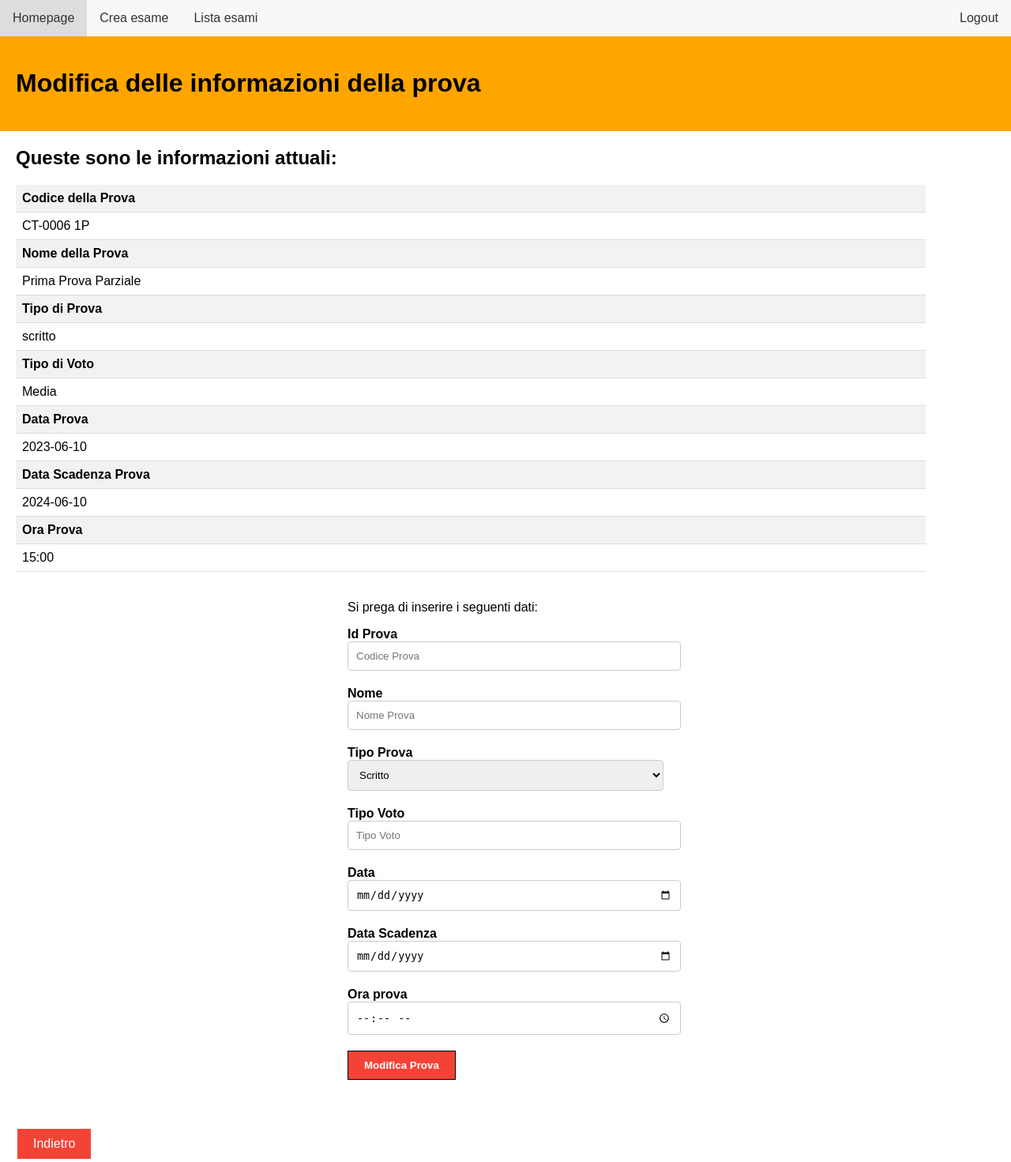
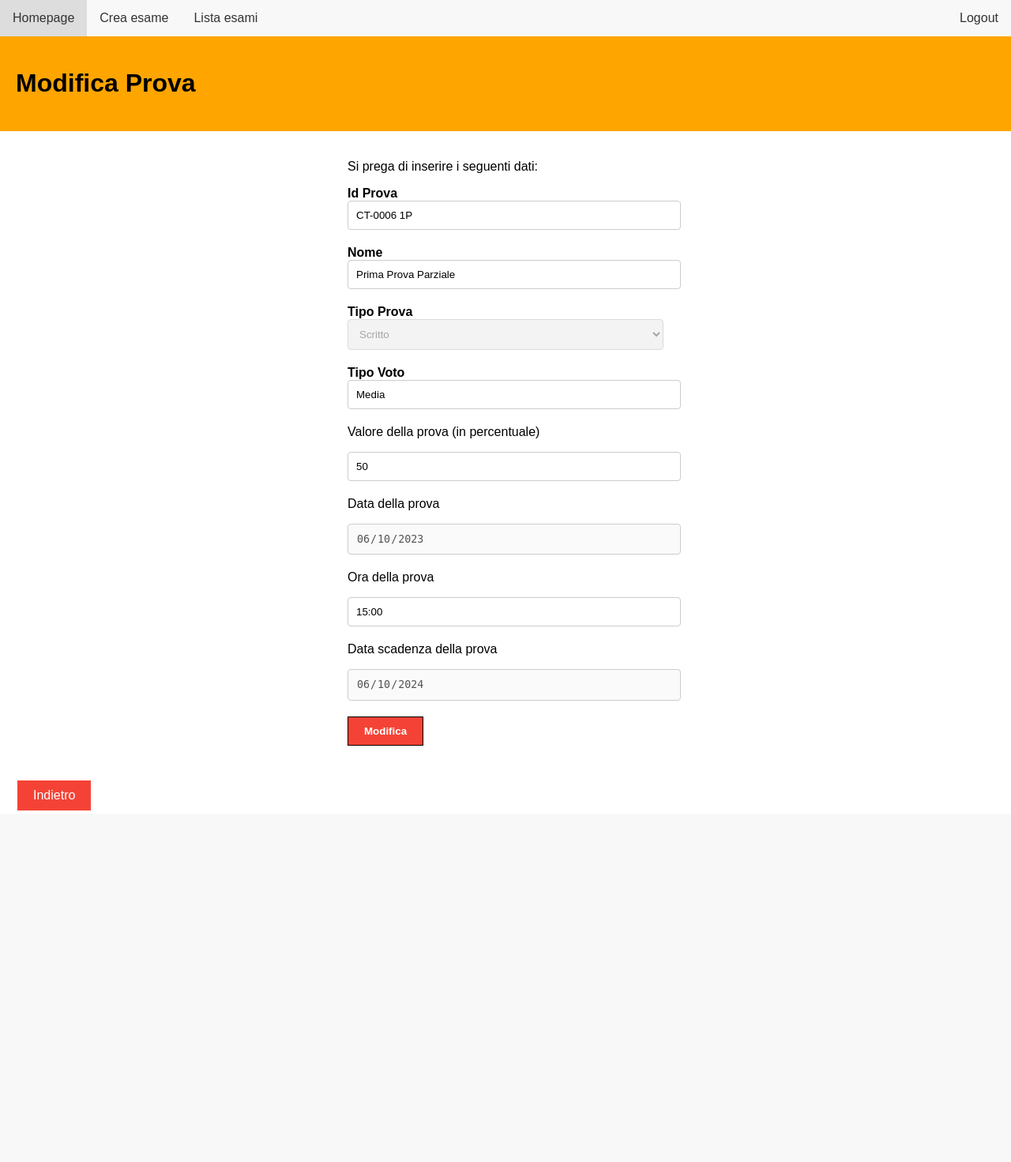
Before and after one commit to Jimpoz/Progetto-BD, a Flask app: a page that uses app/templates/modify_test.html in a window 1280 px wide. Shown: the whole page at 79% size. After the commit the page ends 1026 px from the top, so only its background shows below. Run offline with Flask 3, Linux system fonts and the light colour scheme; a user stored in the database is signed in; data comes from the database, SQL or seed files in the repository; both versions use the stored data as it was after the commit.

Commit message:
Sistemato pagina studente Sistemato visualizzazione modifica prova

```diff
--- a/app/static/functions.js
+++ b/app/static/functions.js
@@ -1,3 +1,14 @@
 function goBack() {
     window.history.back();
 }
+
+function enableEdit(formId, fieldId) {
+    var form = document.getElementById(formId);
+    var field = form.elements[fieldId];
+
+    if (form.enable_edit.checked) {
+        field.removeAttribute("readonly");
+    } else {
+        field.setAttribute("readonly", "readonly");
+    }
+}
--- a/app/templates/create_test.html
+++ b/app/templates/create_test.html
@@ -44,6 +44,11 @@
         </div>
 
         <div class="form-group">
+            <p>Valore della prova (in percentuale)</p>
+            {{ form.percentuale(class="w3-input w3-border", placeholder="Percentuale") }}
+        </div>
+
+        <div class="form-group">
             <p>Data della prova</p> {{ form.data }}
         </div>
 
--- a/app/templates/modify_test.html
+++ b/app/templates/modify_test.html
@@ -1,7 +1,6 @@
 <!DOCTYPE html>
 <html lang="en">
 <head>
-    <link rel="stylesheet" href="../static/exam_page.css">
     <link rel="stylesheet" href="../static/create_exam.css">
     <link rel="stylesheet" href="../static/goback.css">
     <script src="{{ url_for('static', filename='functions.js') }}"></script>
@@ -9,19 +8,9 @@
     <meta http-equiv="X-UA-Compatible" content="IE=edge">
     <meta name="viewport" content="width=device-width, initial-scale=1.0">
     <title>Modifica Prova</title>
-
-    {% if show_popup %}
-    <script>
-        window.onload = function() {
-            alert("Prova Modificata Correttamente");
-        };
-    </script>
-    {% endif %}
-
 </head>
 
 <body>
-
     <ul>
         <li><a href="{{ url_for('routes.homepage') }}">Homepage</a></li>
         <li><a href="{{ url_for('routes.create_exam') }}">Crea esame</a></li>
@@ -29,132 +18,96 @@
         <li style="float:right"><a href="{{ url_for('routes.login') }}">Logout</a></li>
     </ul>
 
-    <div id="Informazioni" class="w3-container">
-        <h1>Modifica delle informazioni della prova</h1>
+    <div id="Create_Test" class="w3-container">
+        <h1>Modifica Prova</h1>
     </div>
 
-    <div id="Test_Details">
-        <h2>Queste sono le informazioni attuali:</h2>
-        <table>
-            <thead>
-                <tr>
-                    <th>Codice della Prova</th>
-                </tr>
-            </thead>
-            <tbody>
-                <td>{{ prova.idP }}</td>
-            </tbody>
-        </table>
-
-        <table>
-            <thead>
-                <tr>
-                    <th>Nome della Prova</th>
-                </tr>
-            </thead>
-            <tbody>
-                <td>{{ prova.nome_prova }}</td>
-            </tbody>
-        </table>
-
-        <table>
-            <thead>
-                <tr>
-                    <th>Tipo di Prova</th>
-                </tr>
-            </thead>
-            <tbody>
-                <td>{{ prova.tipo_prova }}</td>
-            </tbody>
-        </table>
-
-        <table>
-            <thead>
-                <tr>
-                    <th>Tipo di Voto</th>
-                </tr>
-            </thead>
-            <tbody>
-                <td>{{ prova.tipo_voto }}</td>
-            </tbody>
-        </table>
-
-        <table>
-            <thead>
-                <tr>
-                    <th>Data Prova</th>
-                </tr>
-            </thead>
-            <tbody>
-                <td>{{ prova.data }}</td>
-            </tbody>
-        </table>
-
-        <table>
-            <thead>
-                <tr>
-                    <th>Data Scadenza Prova</th>
-                </tr>
-            </thead>
-            <tbody>
-                <td>{{ prova.data_scadenza }}</td>
-            </tbody>
-        </table>
-
-        <table>
-            <thead>
-                <tr>
-                    <th>Ora Prova</th>
-                </tr>
-            </thead>
-            <tbody>
-                <td>{{ prova.ora_prova }}</td>
-            </tbody>
-        </table>
-
-    </div>
-
-    <form method="POST" action="{{ url_for('routes.modify_prova', idP=idP) }}">
-
+    <form id="create_test" method="POST" action="{{ url_for('routes.modify_prova', idP=idP) }}">
         <p>Si prega di inserire i seguenti dati:</p>
         {{ form.hidden_tag() }}
+
         <div class="form-group">
             {{ form.idP.label(class="w3-label") }}
-            {{ form.idP(class="w3-input w3-border", placeholder="Codice Prova") }}
-        </div>
-        <div class="form-group">
-            {{ form.nome_prova.label(class="w3-label") }}
-            {{ form.nome_prova(class="w3-input w3-border", placeholder="Nome Prova") }}
-        </div>
-        <div class="form-group">
-            {{ form.tipo_prova.label(class="w3-label") }}
-            {{ form.tipo_prova(class="w3-input w3-border", placeholder="Tipo Prova") }}
-        </div>
-        <div class="form-group">
-            {{ form.tipo_voto.label(class="w3-label") }}
-            {{ form.tipo_voto(class="w3-input w3-border", placeholder="Tipo Voto") }}
-        </div>
-        <div class="form-group">
-            {{ form.data.label(class="w3-label") }}
-            {{ form.data(class="w3-input w3-border", placeholder="Data Prova") }}
-        </div>
-        <div class="form-group">
-            {{ form.data_scadenza.label(class="w3-label") }}
-            {{ form.data_scadenza(class="w3-input w3-border", placeholder="Data Scadenza Prova") }}
-        </div>
-        <div class="form-group">
-            {{ form.ora_prova.label(class="w3-label") }}
-            {{ form.ora_prova(class="w3-input w3-border", placeholder="Ora Prova") }}
+            {% if form.enable_edit.data %}
+                {{ form.idP(class="w3-input w3-border", placeholder="Id Prova") }}
+            {% else %}
+                {{ form.idP(class="w3-input w3-border", placeholder="Id Prova", readonly="readonly") }}
+            {% endif %}
         </div>
 
         <div class="form-group">
-            {{ form.submit(class="w3-btn w3-red w3-hover-green w3-border-black") }}
+            {{ form.nome_prova.label(class="w3-label") }}
+            {% if form.enable_edit.data %}
+                {{ form.nome_prova(class="w3-input w3-border", placeholder="Nome Prova") }}
+            {% else %}
+                {{ form.nome_prova(class="w3-input w3-border", placeholder="Nome Prova", readonly="readonly") }}
+            {% endif %}
+        </div>
+
+        <div class="form-group">
+            {{ form.tipo_prova.label(class="w3-label") }}
+            {% if form.enable_edit.data %}
+                {{ form.tipo_prova(class="w3-input w3-border") }}
+            {% else %}
+                {{ form.tipo_prova(class="w3-input w3-border", disabled="disabled") }}
+            {% endif %}
+        </div>
+
+        <div class="form-group">
+            {{ form.tipo_voto.label(class="w3-label") }}
+            {% if form.enable_edit.data %}
+                {{ form.tipo_voto(class="w3-input w3-border", placeholder="Tipo Voto") }}
+            {% else %}
+                {{ form.tipo_voto(class="w3-input w3-border", placeholder="Tipo Voto", readonly="readonly") }}
+            {% endif %}
+        </div>
+
+        <div class="form-group">
+            <p>Valore della prova (in percentuale)</p>
+            {% if form.enable_edit.data %}
+                {{ form.percentuale(class="w3-input w3-border", placeholder="Percentuale") }}
+            {% else %}
+                {{ form.percentuale(class="w3-input w3-border", placeholder="Percentuale", readonly="readonly") }}
+            {% endif %}
+        </div>
+
+        <div class="form-group">
+            <p>Data della prova</p>
+            {% if form.enable_edit.data %}
+                {{ form.data(class="w3-input w3-border") }}
+            {% else %}
+                {{ form.data(class="w3-input w3-border", disabled="disabled") }}
+            {% endif %}
+        </div>
+
+        <div class="form-group">
+            <p>Ora della prova</p>
+            {% if form.enable_edit.data %}
+                <input type="text" class="w3-input w3-border" id="ora_prova" name="ora_prova" value="{{ prova.ora_prova }}" onclick="enableEdit()">
+            {% else %}
+                <input type="text" class="w3-input w3-border" id="ora_prova" name="ora_prova" value="{{ prova.ora_prova }}" readonly>
+            {% endif %}
+        </div>
+
+
+        <div class="form-group">
+            <p>Data scadenza della prova</p>
+            {% if form.enable_edit.data %}
+                {{ form.data_scadenza(class="w3-input w3-border") }}
+            {% else %}
+                {{ form.data_scadenza(class="w3-input w3-border", disabled="disabled") }}
+            {% endif %}
+        </div>
+
+        <div class="form-group">
+            {% if form.enable_edit.data %}
+                {{ form.submit(class="w3-btn w3-red w3-hover-green w3-border-black") }}
+            {% else %}
+                <button type="button" class="w3-btn w3-red w3-hover-green w3-border-black" onclick="enableEdit()">Modifica</button>
+            {% endif %}
         </div>
     </form>
 
-    <br>
-
     <button id="goback" onclick="goBack()" class="button-goback">Indietro</button>
-
 </body>
 </html>
--- a/app/templates/student_page.html
+++ b/app/templates/student_page.html
@@ -64,9 +64,6 @@
                         <td>{{ esame.cfu }}</td>
                         <td>{{ esame.registrazione_esame.voto }}</td>
                         <td>{{ esame.registrazione_esame.data_superamento }}</td>
-                        <td>
-                            <button onclick=onclick="window.location.href='{{url_for('routes.verbalizzazione', idE=esame.idE)}}'">Verbalizza</button>
-                        </td>
                     </tr>
                 {% endfor %}
             </tbody>
--- a/app/templates/verbalizzazione.html
+++ b/app/templates/verbalizzazione.html
@@ -31,6 +31,7 @@
                     <th>Matricola</th>
                     <th>Nome</th>
                     <th>Cognome</th>
+                    <th></th>
                 </tr>
             </thead>
             <tbody>
@@ -39,7 +40,12 @@
                     <td> {{ studente.idS }}</td>
                     <td> {{ studente.nome }}</td>
                     <td> {{ studente.cognome }}</td>
+                    <td>
+                        <button>Verbalizza</button>
+                    </td>
                 </tr>
+
+
                 {% endfor %}
             </tbody>
 
--- a/forms.py
+++ b/forms.py
@@ -2,7 +2,7 @@ from flask_wtf import FlaskForm
 from wtforms import StringField, PasswordField, SubmitField
 from wtforms.validators import InputRequired, Length, Email
 from flask_bcrypt import Bcrypt
-from wtforms import HiddenField, StringField, SelectField, SubmitField, DateField, TimeField
+from wtforms import HiddenField, StringField, SelectField, SubmitField, DateField, TimeField, BooleanField
 
 class Login_form( FlaskForm ):
     email = StringField('Email', validators=[InputRequired(), Email(message='Invalid email'), Length(max=50)], render_kw={"placeholder": "Email"})
@@ -42,16 +42,19 @@ class Create_Test(FlaskForm):
     nome_prova = StringField('Nome', validators=[InputRequired(), Length(max=50)], render_kw={"placeholder": "Nome"})
     tipo_prova = SelectField('Tipo Prova', choices=[('scritto', 'Scritto'), ('orale', 'Orale'), ('pratico', 'Pratico'), ('completo', 'Completo')], validators=[InputRequired()])
     tipo_voto = StringField('Tipo Voto', validators=[InputRequired(), Length(max=50)], render_kw={"placeholder": "Tipo Voto"})
+    percentuale = StringField('Percentuale', validators=[InputRequired(), Length(max=50)], render_kw={"placeholder": "Percentuale"})
     data = DateField('Data', validators=[InputRequired()], format='%Y-%m-%d')
     ora_prova = TimeField('Ora prova', validators=[InputRequired()], format='%H:%M')
     data_scadenza = DateField('Data Scadenza', validators=[InputRequired()], format='%Y-%m-%d')
     submit = SubmitField('Crea Prova')
 
 class Modify_Test(FlaskForm):
+    enable_edit = BooleanField('Enable Edit')
     idP = StringField('Id Prova', validators=[InputRequired(), Length(max=50)], render_kw={"placeholder": "Id Prova"})
     nome_prova = StringField('Nome', validators=[InputRequired(), Length(max=50)], render_kw={"placeholder": "Nome"})
     tipo_prova = SelectField('Tipo Prova', choices=[('scritto', 'Scritto'), ('orale', 'Orale'), ('pratico', 'Pratico'), ('completo', 'Completo')], validators=[InputRequired()])
     tipo_voto = StringField('Tipo Voto', validators=[InputRequired(), Length(max=50)], render_kw={"placeholder": "Tipo Voto"})
+    percentuale = StringField('Percentuale', validators=[InputRequired(), Length(max=50)], render_kw={"placeholder": "Percentuale"})
     data = DateField('Data', validators=[InputRequired()], format='%Y-%m-%d')
     ora_prova = TimeField('Ora prova', validators=[InputRequired()], format='%H:%M')
     data_scadenza = DateField('Data Scadenza', validators=[InputRequired()], format='%Y-%m-%d')
--- a/routes.py
+++ b/routes.py
@@ -4,7 +4,7 @@ from flask_login import login_required, login_user, current_user
 from flask_login import LoginManager
 from datetime import datetime
 from flask import escape
-from sqlalchemy import and_
+from sqlalchemy import and_, func, not_, or_, any_, exists, case
 from sqlalchemy.orm import joinedload
 
 login_manager = LoginManager()
@@ -244,12 +244,13 @@ def create_test(idE):
         nome_prova = form.nome_prova.data
         tipo_prova = form.tipo_prova.data
         tipo_voto = form.tipo_voto.data
+        percentuale = form.percentuale.data
         data = form.data.data
         ora_prova = form.ora_prova.data
         ora_prova_string = ora_prova.strftime('%H:%M')
         data_scadenza = form.data_scadenza.data
 
-        prova = Prova(idP=idP, idE=idE, idD=idD, nome_prova=nome_prova, tipo_prova=tipo_prova, tipo_voto=tipo_voto, data=data, ora_prova=ora_prova_string, data_scadenza=data_scadenza)
+        prova = Prova(idP=idP, idE=idE, idD=idD, nome_prova=nome_prova, tipo_prova=tipo_prova, tipo_voto=tipo_voto, percentuale=percentuale ,data=data, ora_prova=ora_prova_string, data_scadenza=data_scadenza)
 
         if Prova.query.filter_by(idP=idP, idE=idE).first() is not None:
             flask.flash('Prova già esistente')
@@ -379,35 +380,31 @@ def student_page(idS):
 
     studente = db.session.query(Studente).filter_by(idS=idS).first()
 
-    #do not show the ones that have Appelli.stato_superamento = True and are like "completo" OR
-    #the ones that have multiple Appelli with stato_superamento = True and are NOT like "completo"
+    #show the ones that have at least one Appelli.stato_superamento = False
     lista_esami_iscritti = (
         db.session.query(Esame)
         .join(Prova, Esame.idE == Prova.idE)
         .join(Appelli)
-        .filter(Appelli.idS == idS, Appelli.idP == Prova.idP)
+        .filter(Appelli.idS == idS, Appelli.idP == Prova.idP, Appelli.stato_superamento == False)
         .all()
     )
 
-    #lista esami passati is an exam that has all the Prova with an idP that do not contain "completo" and have all stato_superamento = True
-    #or one Appello with stato_superamento = True and idP = prova.idP and prova.idE = esame.idE and idP contains "completo"
-    lista_esami_passati = db.session.query(Esame.idE).join(Prova).join(Appelli).filter(
-    (Appelli.idP.like('%completo%progetto%') | Appelli.idP.like('%tutti%progetto%'))
-    & Appelli.stato_superamento.is_(True)
-    & (db.session.query(db.func.count(Prova.idP)).filter(Prova.idE == Esame.idE).scalar() == 1)
-    ).all()
 
-    result = db.session.query(Esame.idE).join(Prova, Esame.idE == Prova.idE).join(Prova, Esame.idE == Prova.idE).join(Appelli, Appelli.idP == Prova.idP).filter(
-    Prova.idP != Prova.idP,
-    (Prova.data > Prova.data) | (Prova.data > Prova.data),
-    Appelli.stato_superamento.is_(True)
-    ).all()
 
-    union = lista_esami_passati.union(result)
+    #lista_esami_passati is the list of exams that the student has passed, meaning that all the Prova must have the stato_superamento = True
+    # and the sum of their percentage must be 100
+    lista_esami_passati = (
+        db.session.query(Esame)
+        .join(Prova, Esame.idE == Prova.idE)
+        .join(Appelli)
+        .filter(Appelli.idS == idS, Appelli.idP == Prova.idP, Appelli.stato_superamento == True)
+        .group_by(Esame.idE)
+        .having(func.sum(Prova.percentuale) == 100)
+        .all()
+    )
 
-    #not correct, to fix
 
-    return flask.render_template('student_page.html', studente=studente, lista_esami_iscritti=lista_esami_iscritti, lista_esami_passati=union)
+    return flask.render_template('student_page.html', studente=studente, lista_esami_iscritti=lista_esami_iscritti, lista_esami_passati=lista_esami_passati)
 
 @bp.route('/delete_exam/<string:idE>', methods=['GET', 'POST'])
 @login_required
@@ -485,17 +482,6 @@ def delete_prova(idP):
 
     return flask.render_template('exam_page.html', esame=esame , lista_docenti=lista_docenti, lista_prove=lista_prove, docenti_roles=docenti_roles, user_role=user_role)
 
-@bp.route('/verbalizzazione/<string:idE>', methods=['GET', 'POST'])
-@login_required
-def verbalizzazione(idE):
-    from db_setup import Esame, Prova, Appelli, Studente, Registrazione_esame, db
-    #with the iDE find the exams that have Appelli.stato_superamento == True
-    #for each exam show all the Appelli.voto
-
-
-
-    return flask.render_template('verbalizzazione.html', idE=idE)
-
 @bp.route('/modify_exam/<string:idE>', methods=['GET', 'POST'])
 @login_required
 def modify_exam(idE):
@@ -552,54 +538,62 @@ def modify_exam(idE):
 def modify_prova(idP):
     from db_setup import Prova, Studente, Appelli, db
     from forms import Modify_Test
-
-    form = Modify_Test()
+    prova = db.session.query(Prova).filter(Prova.idP == idP).first()
+    form = Modify_Test(obj=prova)
+    #form = Modify_Test()
 
     if form.validate_on_submit():
+        form.populate_obj(prova)
         idP = form.idP.data
-        #idD = current_user.idD
         nome_prova = form.nome_prova.data
         tipo_prova = form.tipo_prova.data
         tipo_voto = form.tipo_voto.data
         data = form.data.data
         ora_prova = form.ora_prova.data
-        ora_prova_string = ora_prova.strftime('%H:%M')
+        ora_prova_string = ora_prova.strftime("%H:%M")
         data_scadenza = form.data_scadenza.data
 
-        prova=db.session.query(Prova).filter(Prova.idP == idP).first()
-        prova.idP=idP
-        #prova.idD=idD
-        prova.nome_prova=nome_prova
-        prova.tipo_prova=tipo_prova
-        prova.tipo_voto=tipo_voto
-        prova.data=data
-        prova.ora_prova=ora_prova
-        prova.ora_prova_string=ora_prova_string
-        prova.data_scadenza=data_scadenza
+        prova = db.session.query(Prova).filter(Prova.idP == idP).first()
+        prova.idP = idP
+        prova.nome_prova = nome_prova
+        prova.tipo_prova = tipo_prova
+        prova.tipo_voto = tipo_voto
+        prova.data = data
+        prova.ora_prova = ora_prova
+        prova.ora_prova_string = ora_prova.strftime("%H:%M")
+        prova.data_scadenza = data_scadenza
 
-    db.session.commit()
-    flask.flash('Prova aggiornata')
-    prova=db.session.query(Prova).filter(Prova.idP == idP).first()
+        db.session.commit()
+        flask.flash('Prova aggiornata')
+
+    prova = db.session.query(Prova).filter(Prova.idP == idP).first()
     lista_studenti = (
         db.session.query(Studente)
         .join(Appelli)
         .filter(Appelli.idP == idP)
         .all()
     )
-    #da testare
-    #manca ruolo docente?
 
     return flask.render_template('modify_test.html', form=form, idP=idP, prova=prova, lista_studenti=lista_studenti)
+
 
 @bp.route('/verbalizza/<string:idE>', methods=['GET', 'POST'])
 @login_required
 def verbalizza(idE):
-    from db_setup import Studente, db, Registrazione_esame
+    from db_setup import Studente, db, Appelli, Prova, Esame
 
+    #mostrare solo gli studenti che hanno superato le prove che ammontano a 100 con la percentuale di superamento
+
+    #find the student that have passed the exam
     lista_studenti = (
         db.session.query(Studente)
-        .join(Registrazione_esame)
-        .filter(Registrazione_esame.idE == idE)
+        .join(Appelli, Studente.idS == Appelli.idS)
+        .join(Prova, Appelli.idP == Prova.idP)
+        .join(Esame, Prova.idE == Esame.idE)
+        .filter(Esame.idE == idE, Appelli.stato_superamento == True)
+        .group_by(Esame.idE, Studente.idS)
+        .having(func.sum(Prova.percentuale) == 100)
         .all()
     )
+
     return flask.render_template('verbalizzazione.html', idE=idE, lista_studenti=lista_studenti)
```
Also changed, not shown: app/templates/modify_exam.html (+0 -9 lines), db_setup.py (+6 -1 lines), migrations/versions/4deddb51d465_aggiunto_percentuale.py (renamed from migrations/versions/39245d043e58_aggiunto_una_foreign_key_da_appelli_a_.py, +20 -10 lines), app/database.db.
